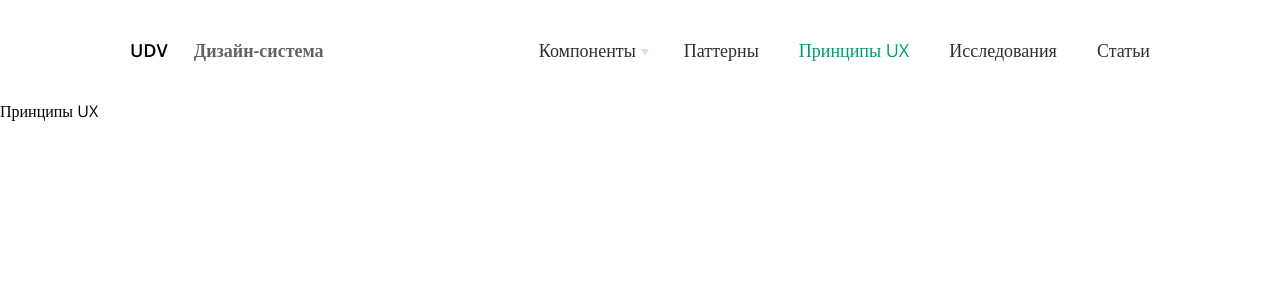
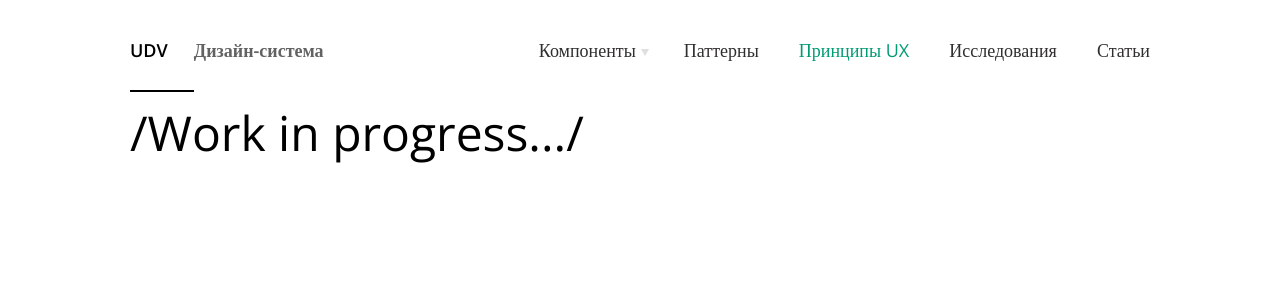
Before and after one commit to MakzaR/udv-design-system, a React (Create React App) app: page /UX in a window 1280 px wide. Shown: the top 300 px of the page. Built offline with nearby package versions, Linux system fonts and the light colour scheme.

Commit message:
added  sign

```diff
--- a/src/components/pages/Figma/Figma.js
+++ b/src/components/pages/Figma/Figma.js
@@ -1,12 +1,15 @@
 import React from "react";
+
 import Navbar from "../../Navbar";
+
+import styles from "../UX/UX.module.css";
 
 export default function Figma() {
 
     return (
         <div>
             <Navbar/>
-            Шаблоны Фигма
+            <span className={styles.work_in_progress}>/Work in progress.../</span>
         </div>
     )
 }
--- /dev/null
+++ b/src/components/pages/Figma/Figma.module.css
@@ -0,0 +1,5 @@
+.work_in_progress {
+    margin-left: 130px;
+    padding-top: 200px;
+    font-size: 48px;
+}
--- a/src/components/pages/ReactComponents/Components.js
+++ b/src/components/pages/ReactComponents/Components.js
@@ -1,12 +1,15 @@
 import React from "react";
+
 import Navbar from "../../Navbar";
+
+import styles from "../UX/UX.module.css";
 
 export default function Components() {
 
     return (
         <div>
             <Navbar/>
-            Компоненты Реакт
+            <span className={styles.work_in_progress}>/Work in progress.../</span>
         </div>
     )
 }
--- /dev/null
+++ b/src/components/pages/ReactComponents/Components.module.css
@@ -0,0 +1,5 @@
+.work_in_progress {
+    margin-left: 130px;
+    padding-top: 200px;
+    font-size: 48px;
+}
--- a/src/components/pages/UX/UX.js
+++ b/src/components/pages/UX/UX.js
@@ -1,12 +1,15 @@
 import React from "react";
 import Navbar from "../../Navbar";
+
+import styles from './UX.module.css'
 
 export default function UX() {
 
     return (
         <div>
             <Navbar/>
-            Принципы UX
+            <div className={styles.line_dark}/>
+            <span className={styles.work_in_progress}>/Work in progress.../</span>
         </div>
     )
 }
--- /dev/null
+++ b/src/components/pages/UX/UX.module.css
@@ -0,0 +1,14 @@
+.line_dark {
+    position: absolute;
+    top: 90px;
+    width: 64px;
+    height: 0;
+    border: 1px solid #000000;
+    margin-left: 130px;
+}
+
+.work_in_progress {
+    margin-left: 130px;
+    padding-top: 200px;
+    font-size: 48px;
+}
```
Also changed, not shown: src/components/pages/Figma/Figma.css (deleted), src/components/pages/ReactComponents/Components.css (deleted), src/components/pages/UX/UX.css (deleted).
